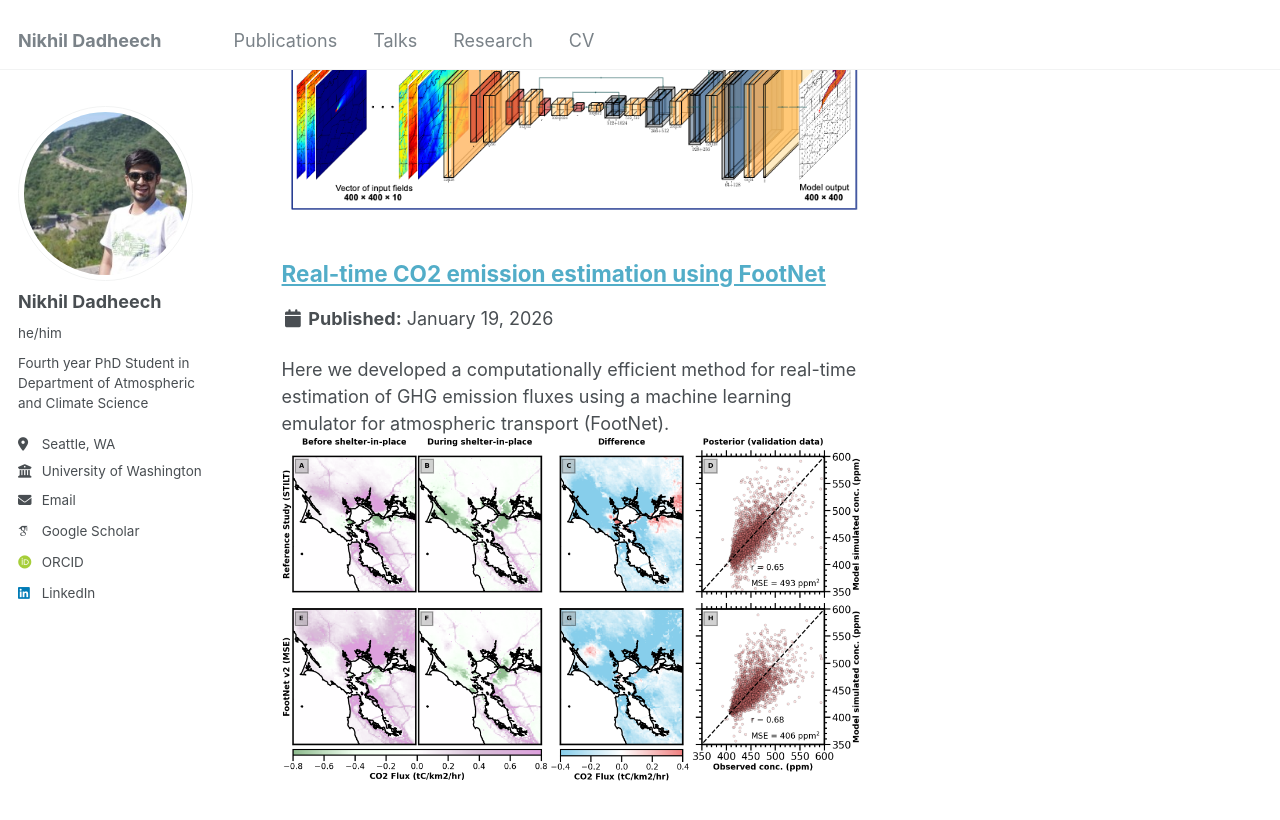
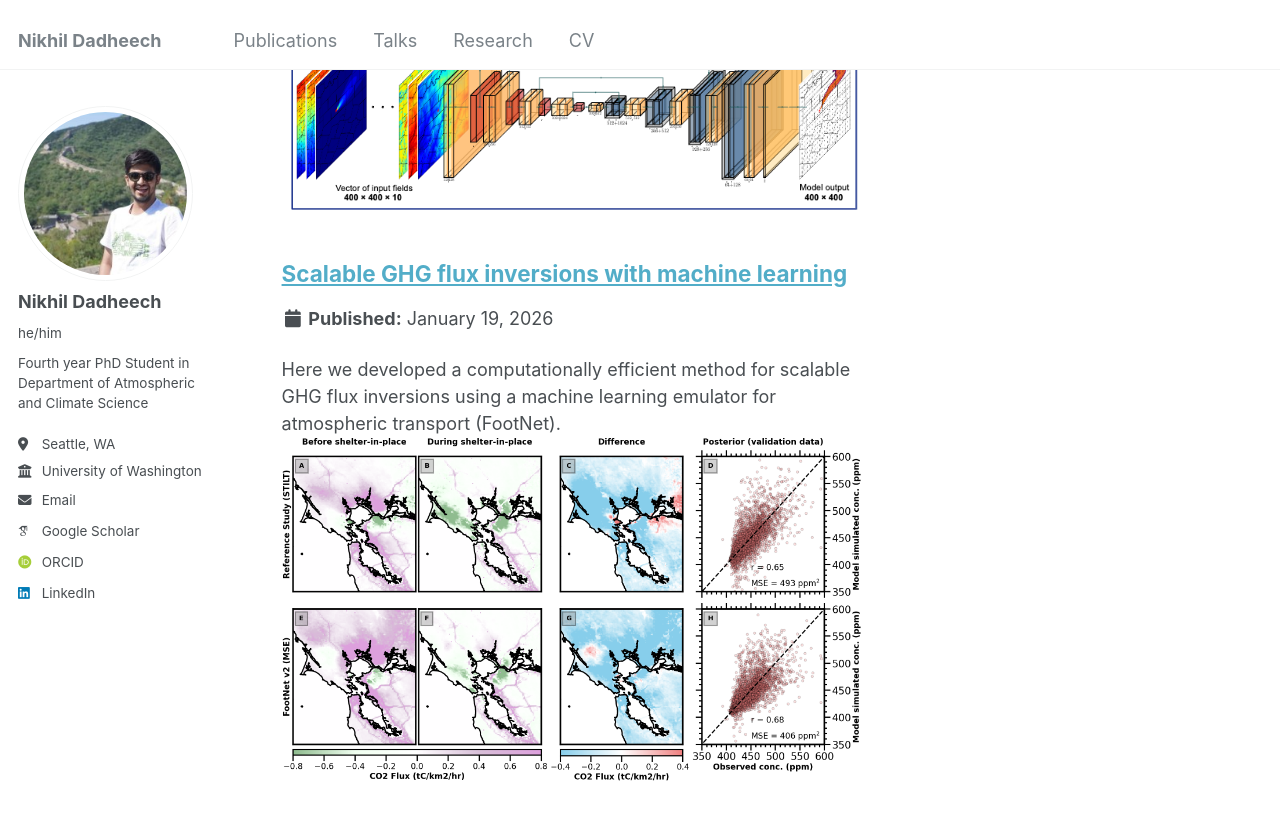
Before and after one commit to nd349/nd349.github.io, a Jekyll site: the page built from _pages/portfolio.html, in a window 1280 px wide and 900 px high, scrolled down 776 px. Shown: the top 820 px of the window. Built offline with Jekyll 4.4.1, drawn with Linux system fonts in a browser that asks for light colours; some web fonts are replaced.

Commit message:
Revise title, excerpt, and citation in inversion.html
Updated the title and excerpt to reflect the focus on scalable GHG flux inversions. Revised the citation for a more recent publication and improved clarity in the description.

```diff
--- a/_portfolio/inversion.html
+++ b/_portfolio/inversion.html
@@ -1,21 +1,21 @@
 ---
-title: "Real-time CO2 emission estimation using FootNet"
-excerpt: "Here we developed a computationally efficient method for real-time estimation of GHG emission fluxes using a machine learning emulator for atmospheric transport (FootNet).<br/><img src='/images/inversion.png'>"
+title: "Scalable GHG flux inversions with machine learning"
+excerpt: "Here we developed a computationally efficient method for scalable GHG flux inversions using a machine learning emulator for atmospheric transport (FootNet).<br/><img src='/images/inversion.png'>"
 collection: portfolio
 ---
 
-We demonstrate a computationally efficient GHG flux inversion framework using a machine learning emulator for atmospheric transport (FootNet) as a surrogate for the full-physics model. The measurement footprints generated by FootNet are at approximately one-kilometer resolution. This flux inversion using a machine learning surrogate model only requires meteorological data, GHG measurements, and prior fluxes and is completely independent of full physics atmospheric transport models. The 650x speedup allows for computation of footprints “on-the-fly” during the GHG flux inversion (i.e., computed as needed, rather than archiving for future use) and makes real-time emission monitoring computationally possible. This work alleviates a major computational bottleneck with inferring GHG fluxes with next generation dense observing systems.
+We demonstrate a computationally efficient GHG flux inversion framework using a machine learning emulator for atmospheric transport (FootNet) as a surrogate for the full-physics model. The measurement footprints generated by FootNet are at approximately one-kilometer resolution. This flux inversion using a machine learning surrogate model only requires meteorological data, GHG measurements, and prior fluxes and is completely independent of full physics atmospheric transport models. The 650x speedup allows for computation of footprints “on-the-fly” during the GHG flux inversion (i.e., computed as needed, rather than archiving for future use) and makes real-time and scalable emission monitoring computationally possible. This work alleviates a major computational bottleneck in inferring GHG fluxes with next-generation dense observing systems.
 
 
-<br><br><img src='/images/inversion.png'><br>
-Fig. The comparison of GHG emission source estimation between FootNet and full physics atmospheric transport model (STILT) for San Francisco Bay area before and during COVID-19.
+<br><br><img src='/images/footnet_inversions.png'><br>
+Fig. The comparison of GHG emission source estimation between FootNet and full physics atmospheric transport model (STILT) for the San Francisco Bay area.
 
 <section>
 <h3>Citations</h3>
-	<br><li class="bib-item">
-		<b>Dadheech, N.</b>*, He, T. L.*, & Turner, A. J. (2024). High-resolution greenhouse gas flux inversions using a machine learning surrogate model for atmospheric transport. EGUsphere, 2024, 1-21. <i>in review</i>, * equally contributed authors.
-		<a target="'_blank'" href="../files/dadheechEtAl2024.pdf">
-				<b> Download PDF </b>
+	<li class="bib-item">
+		<b>Dadheech, N.</b>*, He, T. L.*, & Turner, A. J. (2025). High-resolution greenhouse gas flux inversions using a machine learning surrogate model for atmospheric transport. Atmospheric Chemistry & Physics, 25, 5159–5174.* equally contributed authors.
+		<a target="'_blank'" href="/files/DadheechEtAl2025.pdf">
+				<b> PDF </b>
 			</a><br>
-		</li>
+	</li>
 </section>
```
